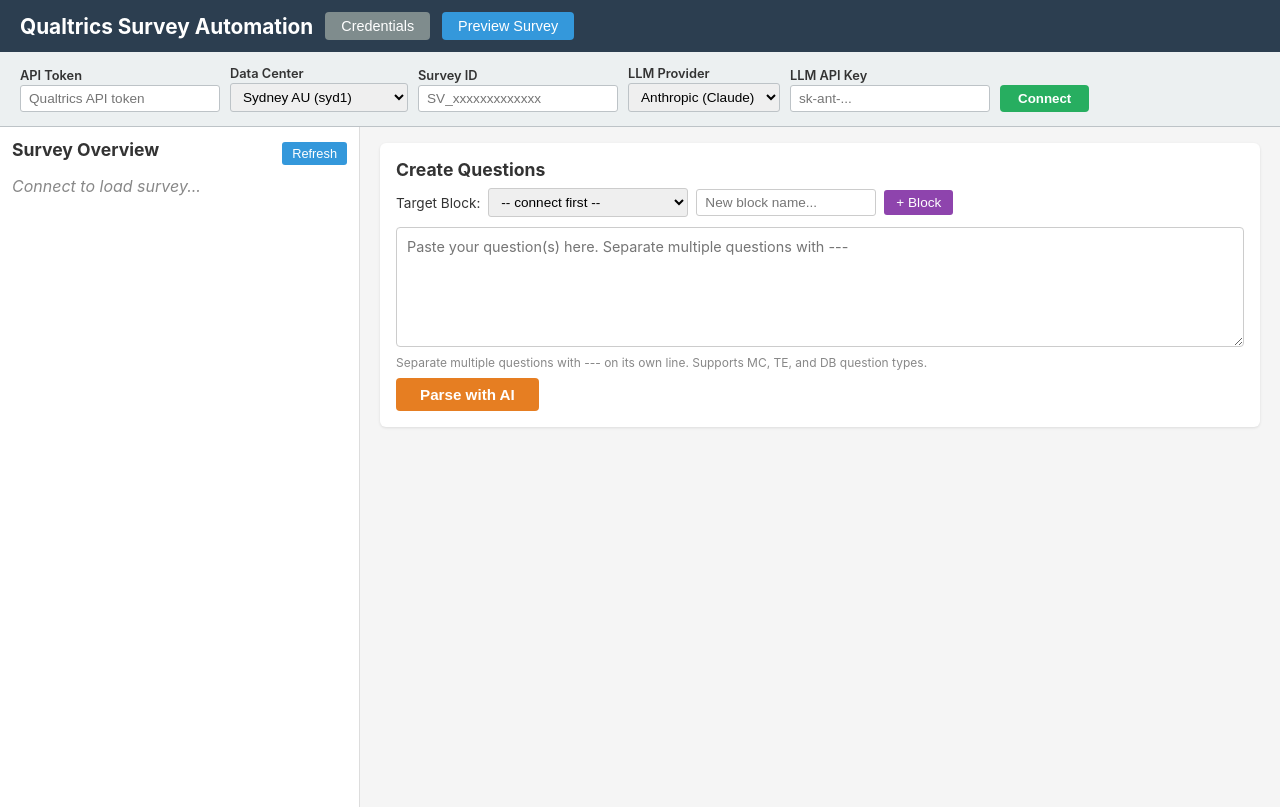
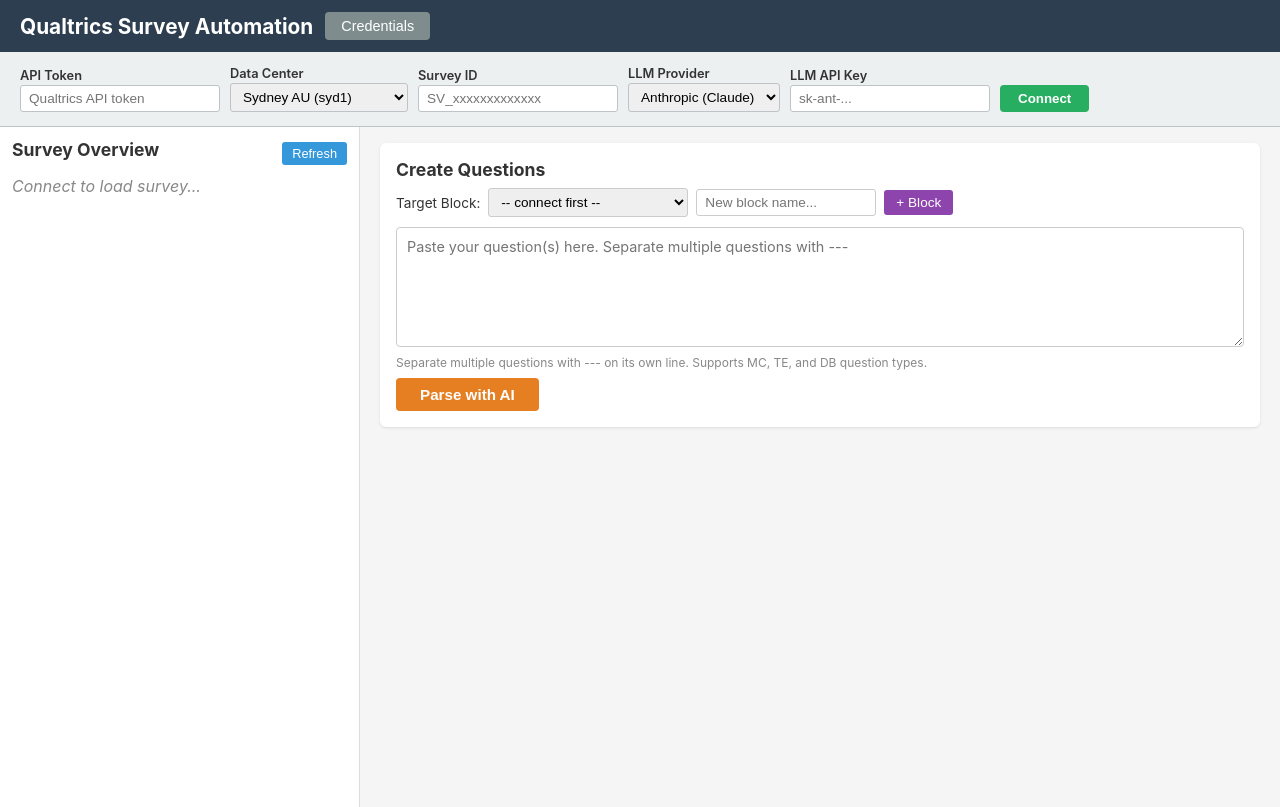
Before and after one commit to renjiet/qualtrics-generative-survey, a Flask app: page / in a window 1280 px wide. Run offline with Flask 3, Linux system fonts and the light colour scheme; some libraries are stand-ins or nearby versions.

Commit message:
Remove Preview Survey button (requires Qualtrics login)
Co-Authored-By: Claude Opus 4.6 <noreply@anthropic.com>

```diff
--- a/templates/index.html
+++ b/templates/index.html
@@ -130,7 +130,6 @@
 <div class="topbar">
   <h1>Qualtrics Survey Automation</h1>
   <button class="toggle-creds" onclick="toggleCreds()">Credentials</button>
-  <button onclick="previewSurvey()" title="Open Qualtrics survey preview in new tab">Preview Survey</button>
   <span id="connStatus" class="conn-status"></span>
 </div>
 
@@ -265,12 +264,6 @@ function toggleCreds() {
   const m = document.getElementById('mainLayout');
   p.classList.toggle('open');
   m.classList.toggle('with-creds', p.classList.contains('open'));
-}
-
-function previewSurvey() {
-  const c = getCreds();
-  if (!c.dataCenter || !c.surveyId) return alert('Enter data center and survey ID first');
-  window.open(`https://${c.dataCenter}.qualtrics.com/jfe/preview/${c.surveyId}`, '_blank');
 }
 
 // --- State ---
```
